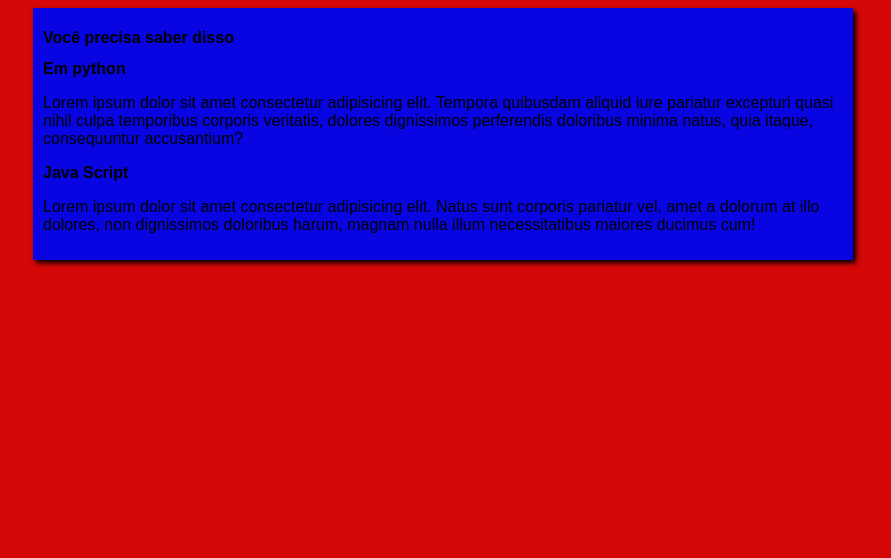
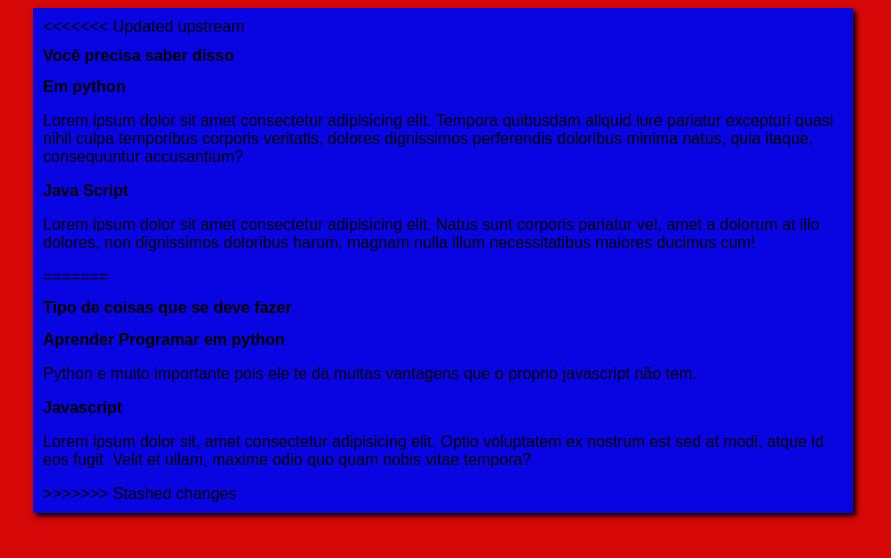
Before and after one commit to guialvescp8-spec/Projeto-site, a plain HTML site: page index.html in a window 1280 px wide. Shown: the whole page, without its empty margins (197-1088 px from the left). Drawn offline with Linux system fonts and the light colour scheme.

Commit message:
AS mudança do site

```diff
--- a/index.html
+++ b/index.html
@@ -9,6 +9,7 @@
 <body>
     <main>
         <header>
+<<<<<<< Updated upstream
             <h1>Você precisa saber disso</h1>
         </header>
         <article>
@@ -18,6 +19,17 @@
         <article>
             <h2>Java Script</h2>
             <p>Lorem ipsum dolor sit amet consectetur adipisicing elit. Natus sunt corporis pariatur vel, amet a dolorum at illo dolores, non dignissimos doloribus harum, magnam nulla illum necessitatibus maiores ducimus cum!</p>
+=======
+            <h1>Tipo de coisas que se deve fazer</h1>
+        </header>
+        <article>
+            <h2>Aprender Programar em python</h2>
+            <p>Python e muito importante pois ele te da muitas vantagens que o proprio javascript não tem.</p>
+        </article>
+        <article>
+            <h2>Javascript</h2>
+            <p>Lorem ipsum dolor sit, amet consectetur adipisicing elit. Optio voluptatem ex nostrum est sed at modi, atque id eos fugit. Velit et ullam, maxime odio quo quam nobis vitae tempora?</p>
+>>>>>>> Stashed changes
         </article>
     </main>
 </body>
```
